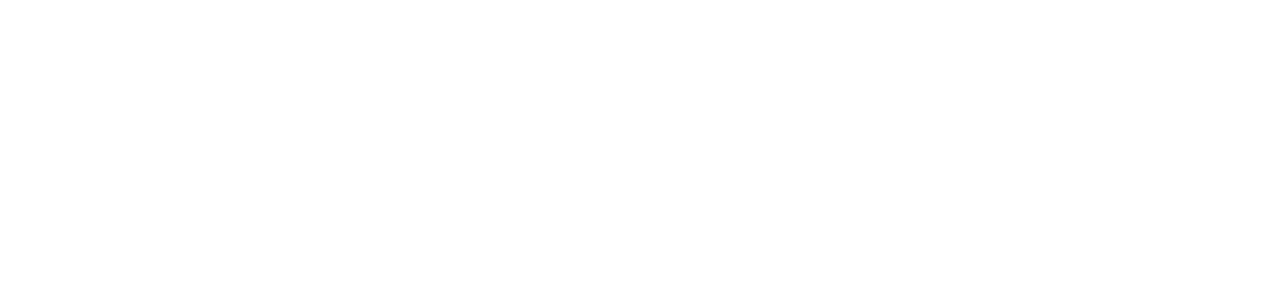
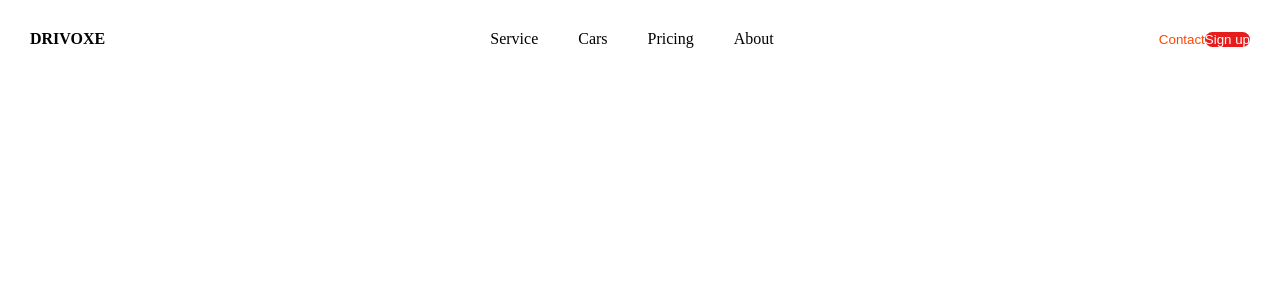
Before and after one commit to mohamedsayah97/drivoxe, a React (Vite) app: page / in a window 1280 px wide. Shown: the top 300 px of the page. Built offline with nearby package versions, Linux system fonts and the light colour scheme.

Commit message:
add nav bar component

```diff
--- a/src/App.jsx
+++ b/src/App.jsx
@@ -13,7 +13,7 @@
 //import { Fivethpage } from './fivethPage/Fivethpage'
 //import Sixpage from './sixPage/Sixpage'
 //import Fourthpage from './fourthPage/Fourthpage'
-//import Navbar from './navbar/Navbar'
+import Navbar from './navbar/Navbar'
 //import Secpart from './secPage/Secpart'
 //import Thirdpart from './thirdpage/Thirdpart'
 
@@ -46,7 +46,7 @@
 
     */}
 
-
+  <Navbar />
 
 
 
```
Also changed, not shown: 2 other files (tests, documents, lock files or other folders).
